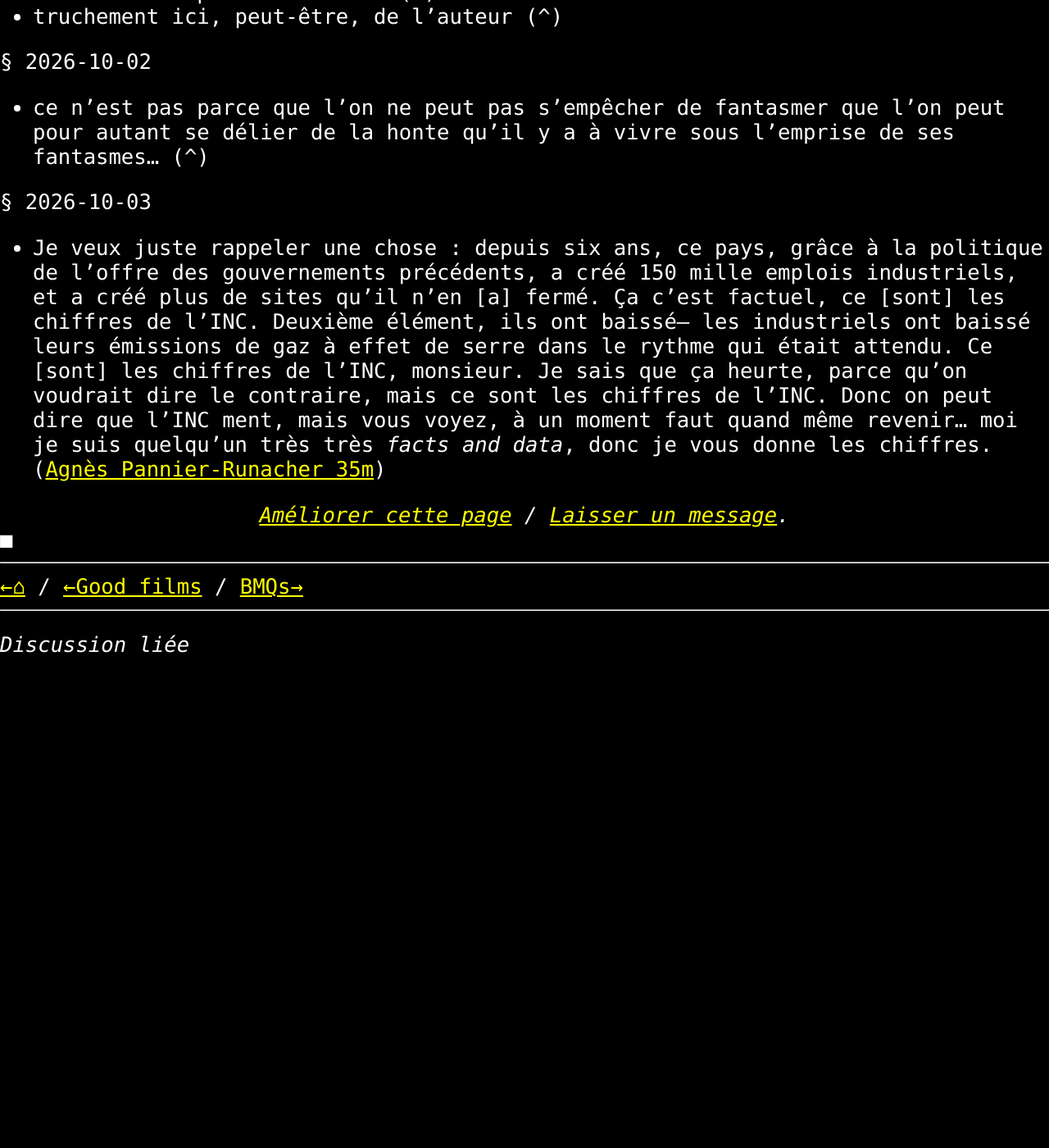
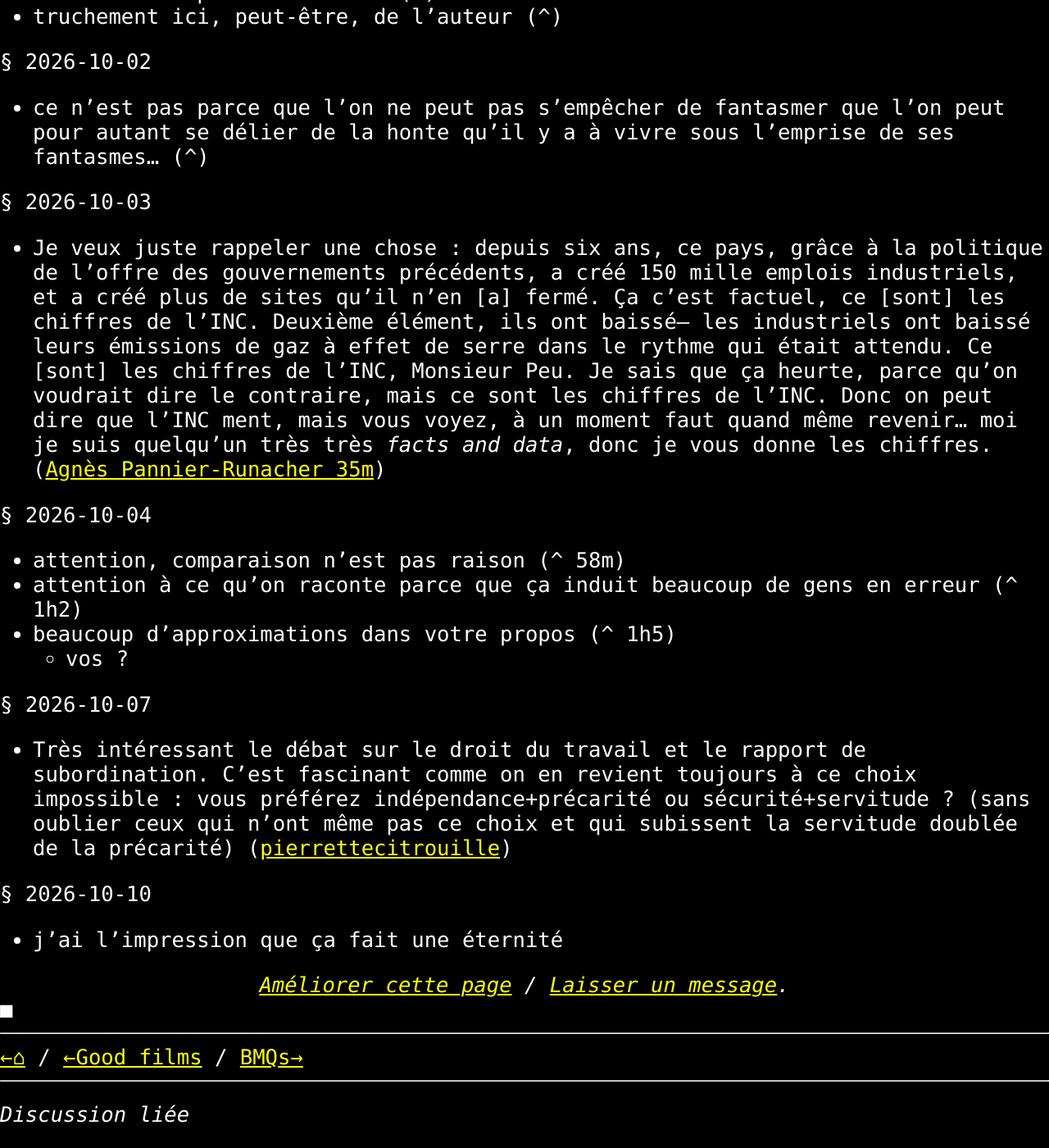
Before and after one commit to plu5/plu5.github.io, a Jekyll site: the page built from _notes/s/l/phrases-fr.md, in a window 1280 px wide and 1400 px high, scrolled down 82495 px. Shown: the whole window at 82% size. Built offline with Jekyll 4.4.1, drawn with Linux system fonts in a browser that asks for light colours; comment, search, counter and statistics services are not loaded; before the commit the page ends 83321 px from its top, so only the background shows below that; some of the changed text lies outside the part shown.

Commit message:
'Update texts 2026-10-12 01:44'

```diff
--- a/_notes/s/l/phrases-fr.md
+++ b/_notes/s/l/phrases-fr.md
@@ -3,7 +3,7 @@ layout: post
 title:  "Phrases françaises"
 date:   2026-01-01
 converted_date: 2026-01-17 02:39
-modified_date: 2026-10-03 20:04
+modified_date: 2026-10-10 08:57
 categories: lang
 lang: fr
 ---
@@ -1312,6 +1312,18 @@ quant à justesse, ça me plaît bien, pourquoi pas parfaite justesse, mais je p
 - ce n'est pas parce que l'on ne peut pas s'empêcher de fantasmer que l'on peut pour autant se délier de la honte qu'il y a à vivre sous l'emprise de ses fantasmes... (^)
 
 § 2026-10-03
-- Je veux juste rappeler une chose : depuis six ans, ce pays, grâce à la politique de l'offre des gouvernements précédents, a créé 150 mille emplois industriels, et a créé plus de sites qu'il n'en [a] fermé. Ça c'est factuel, ce [sont] les chiffres de l'INC. Deuxième élément, ils ont baissé-- les industriels ont baissé leurs émissions de gaz à effet de serre dans le rythme qui était attendu. Ce [sont] les chiffres de l'INC, monsieur. Je sais que ça heurte, parce qu'on voudrait dire le contraire, mais ce sont les chiffres de l'INC. Donc on peut dire que l'INC ment, mais vous voyez, à un moment faut quand même revenir... moi je suis quelqu'un très très _facts and data_, donc je vous donne les chiffres. ([Agnès Pannier-Runacher 35m](https://www.youtube.com/watch?v=8m9I7iSRuJE))
+- Je veux juste rappeler une chose : depuis six ans, ce pays, grâce à la politique de l'offre des gouvernements précédents, a créé 150 mille emplois industriels, et a créé plus de sites qu'il n'en [a] fermé. Ça c'est factuel, ce [sont] les chiffres de l'INC. Deuxième élément, ils ont baissé-- les industriels ont baissé leurs émissions de gaz à effet de serre dans le rythme qui était attendu. Ce [sont] les chiffres de l'INC, Monsieur Peu. Je sais que ça heurte, parce qu'on voudrait dire le contraire, mais ce sont les chiffres de l'INC. Donc on peut dire que l'INC ment, mais vous voyez, à un moment faut quand même revenir... moi je suis quelqu'un très très _facts and data_, donc je vous donne les chiffres. ([Agnès Pannier-Runacher 35m](https://www.youtube.com/watch?v=8m9I7iSRuJE))
+
+§ 2026-10-04
+- attention, comparaison n'est pas raison (^ 58m)
+- attention à ce qu'on raconte parce que ça induit beaucoup de gens en erreur (^ 1h2)
+- beaucoup d'approximations dans votre propos (^ 1h5)
+  + vos ?
+
+§ 2026-10-07
+- Très intéressant le débat sur le droit du travail et le rapport de subordination. C'est fascinant comme on en revient toujours à ce choix impossible : vous préférez indépendance+précarité ou sécurité+servitude ? (sans oublier ceux qui n'ont même pas ce choix et qui subissent la servitude doublée de la précarité) ([pierrettecitrouille](https://www.youtube.com/watch?v=WRyCePXAYZA))
+
+§ 2026-10-10
+- j'ai l'impression que ça fait une éternité
 
 {% include fin.html %}
```
Also changed, not shown: _notes/k/linux.md (+4 -1 lines), _notes/k/mpv.md (+4 -1 lines).
